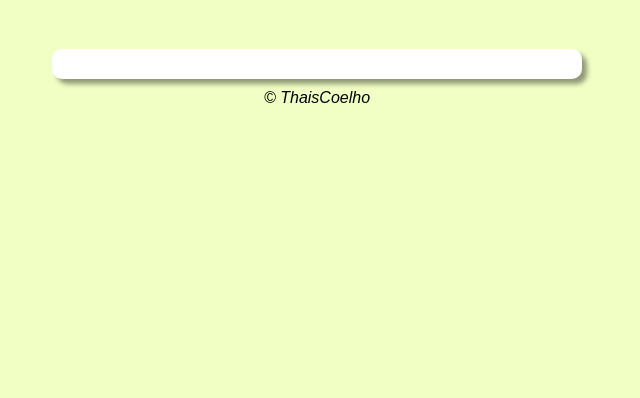
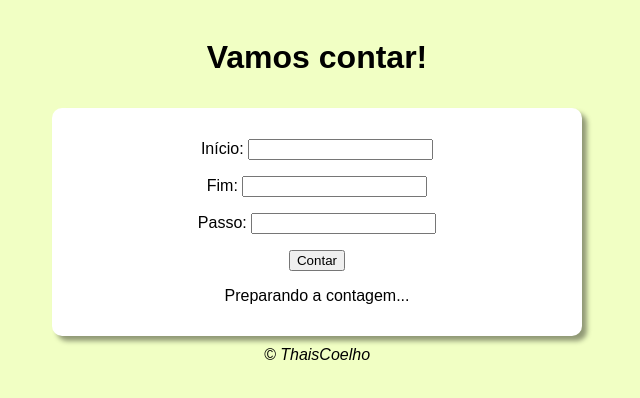
Before and after one commit to ThaisHolz/curso-js-exercicios, a plain HTML site: page ex004/index.html in a window 1280 px wide. Shown: the whole page, without its empty margins (323-963 px from the left). Drawn offline with Linux system fonts and the light colour scheme.

Commit message:
Exercício de contagem finalizado

```diff
--- a/ex004/index.html
+++ b/ex004/index.html
@@ -8,12 +8,19 @@
 </head>
 <body>
     <header>
-        <h1></h1>
+        <h1>Vamos contar!</h1>
     </header>
 
     <section>
-        <div></div>
-        <div></div>
+        <div id="dados">
+            <p>Início: <input type="number" name="inicio" id="txti"></p>
+            <p>Fim: <input type="number" name="fim" id="txtf"></p>
+            <p>Passo: <input type="number" name="passo" id="txtp"></p>
+            <p><input type="button" value="Contar" onclick="contar()"></p>
+        </div>
+        <div id="res">
+            <p>Preparando a contagem...</p>
+        </div>
     </section>
 
     <footer>&copy; ThaisCoelho</footer>
--- a/ex004/script.js
+++ b/ex004/script.js
@@ -0,0 +1,34 @@
+function contar(){
+    let inicio = document.getElementById('txti');
+    let fim = document.getElementById('txtf');
+    let passo = document.getElementById('txtp');
+    let res = document.getElementById('res');
+
+    if(inicio.value.length == 0 || fim.value.length == 0 || passo.value.length == 0){
+        res.innerHTML = 'Impossível contar.';
+        window.alert('[ERRO] Faltam dados!');
+    } else{
+        res.innerHTML = 'Contando: <br>';
+        let i = Number(inicio.value);
+        let f = Number(fim.value);
+        let p = Number(passo.value);
+
+        if(p <= 0){
+            window.alert('Passo inválido! Considerando Passo = 1');
+            p = 1;
+        }
+
+        if(i < f){
+            //Contagem crescente
+            for(let c = i; c <= f; c += p){
+                res.innerHTML += `${c} \u{27A1}`;
+            }
+        } else{
+            //Contagem regressiva
+            for(let c = i; c >= f; c -= p){
+                res.innerHTML += `${c} \u{27A1}`;
+            }
+        }
+        res.innerHTML += `\u{1F4CD}`;
+    }
+}
```
